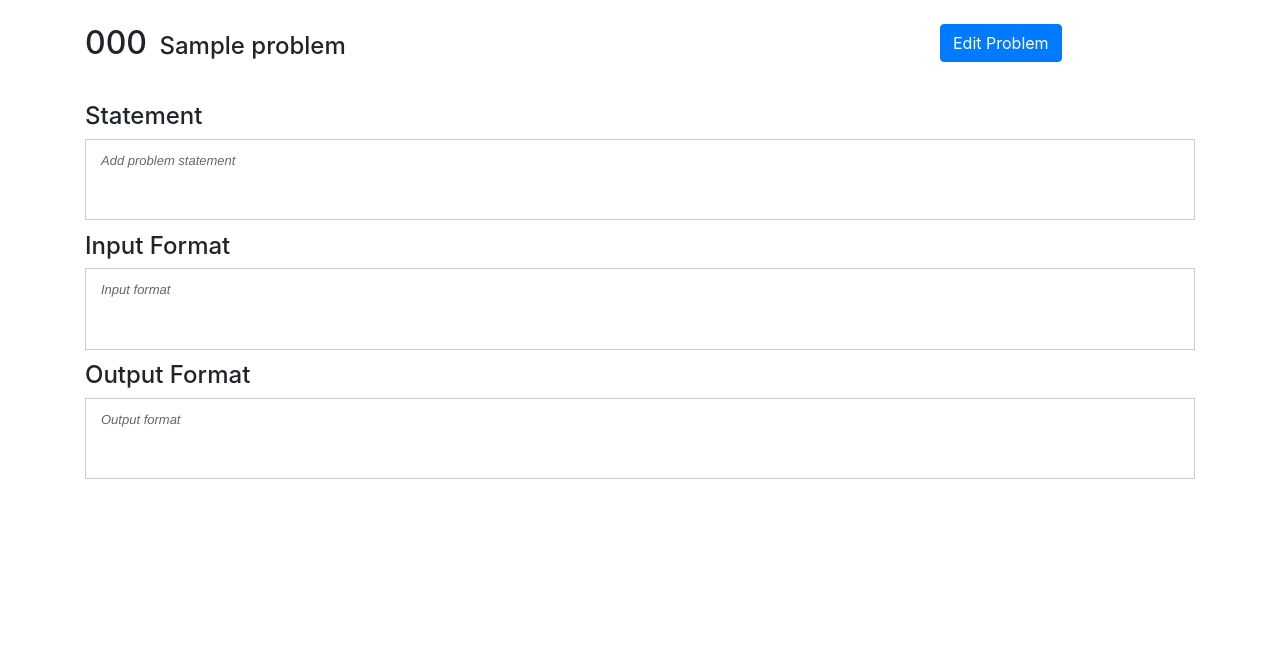
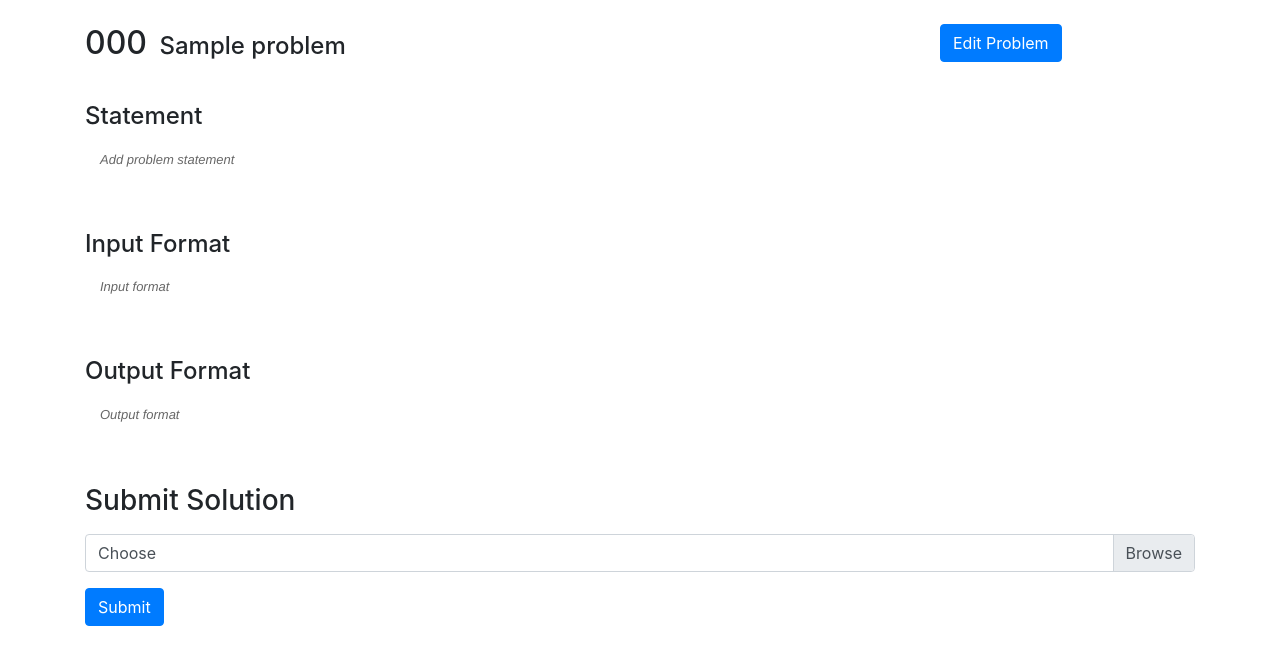
Before and after one commit to vbsinha/autojudge, a Django app: page /judge/problem/000/ in a window 1280 px wide. Shown: the part 58-723 px from the top of the page. Run offline with Django 3.2, Linux system fonts and the light colour scheme; tables that the repository leaves empty hold one stand-in row (values such as "Sample post"); some libraries are stand-ins or nearby versions.

Commit message:
Add front end for submitting solution
Signed-off-by: Prateek Kumar <prateek@prateekkumar.in>

```diff
--- a/judge/templates/judge/problem_detail.html
+++ b/judge/templates/judge/problem_detail.html
@@ -14,19 +14,19 @@
     let statementQuill = new Quill('#statementEditor', {
         modules: quillModules,
         placeholder: 'Add problem statement',
-        theme: 'snow',
+        theme: 'bubble',
     })
 
     let inputFormatQuill = new Quill('#inputFormatEditor', {
         modules: quillModules,
         placeholder: 'Input format',
-        theme: 'snow',
+        theme: 'bubble',
     })
 
     let outputFormatQuill = new Quill('#outputFormatEditor', {
         modules: quillModules,
         placeholder: 'Output format',
-        theme: 'snow',
+        theme: 'bubble',
     })
 
     {% if problem.statement != None %}
@@ -38,6 +38,11 @@
     statementQuill.disable()
     inputFormatQuill.disable()
     outputFormatQuill.disable()
+
+    $(".custom-file-input").on("change", function () {
+        var fileName = $(this).val().split("\\").pop();
+        $(this).siblings(".custom-file-label").addClass("selected").html(fileName);
+    });
 </script>
 {% endblock %}
 
@@ -64,4 +69,20 @@
     </div>
 </div>
 
+<!-- TODO Restrict to participant only -->
+<div class="row">
+    <div class="col-12 my-4">
+        <h3>Submit Solution</h3>
+        <form action="" method="POST" enctype="multipart/form-data">
+            {% csrf_token %}
+            <div class="form-group custom-file my-2">
+                <input type="file" name="file" class="custom-file-input" id="submitFileField">
+                <label class="custom-file-label" for="submitFileField">Choose</label>
+            </div>
+            <div class="form-group my-2">
+                <button type="submit" class="btn btn-primary">Submit</button>
+            </div>
+        </form>
+    </div>
+</div>
 {% endblock %}
--- a/judge/urls.py
+++ b/judge/urls.py
@@ -22,4 +22,6 @@ urlpatterns = [
          views.add_participant, name='contest_add_participant'),
     path('problem/<str:problem_id>/edit/',
          views.edit_problem, name='edit_problem'),
+    path('problem/<str:problem_id>/submit/',
+         views.problem_submit, name='problem_submit'),
 ]
--- a/judge/views.py
+++ b/judge/views.py
@@ -1,5 +1,5 @@
 from django.shortcuts import render, redirect, get_object_or_404
-from datetime import timedelta
+from datetime import timedelta, datetime
 
 from .models import Contest, Problem
 from . import handler
@@ -104,3 +104,13 @@ def edit_problem(request, problem_id):
     contest = get_object_or_404(Contest, pk=problem.contest_id)
     # TODO
     pass
+
+
+def problem_submit(request, problem_id):
+    if request.method == 'POST':
+        # TODO What is file_type?
+        # TODO Process return and display result
+        handler.process_solution(problem_id, request.user.email, '', request.FILE['file'], datetime.now())
+    else:
+        redirect('/judge/')
+    pass
```
Also changed, not shown: judge/migrations/0001_initial.py.
